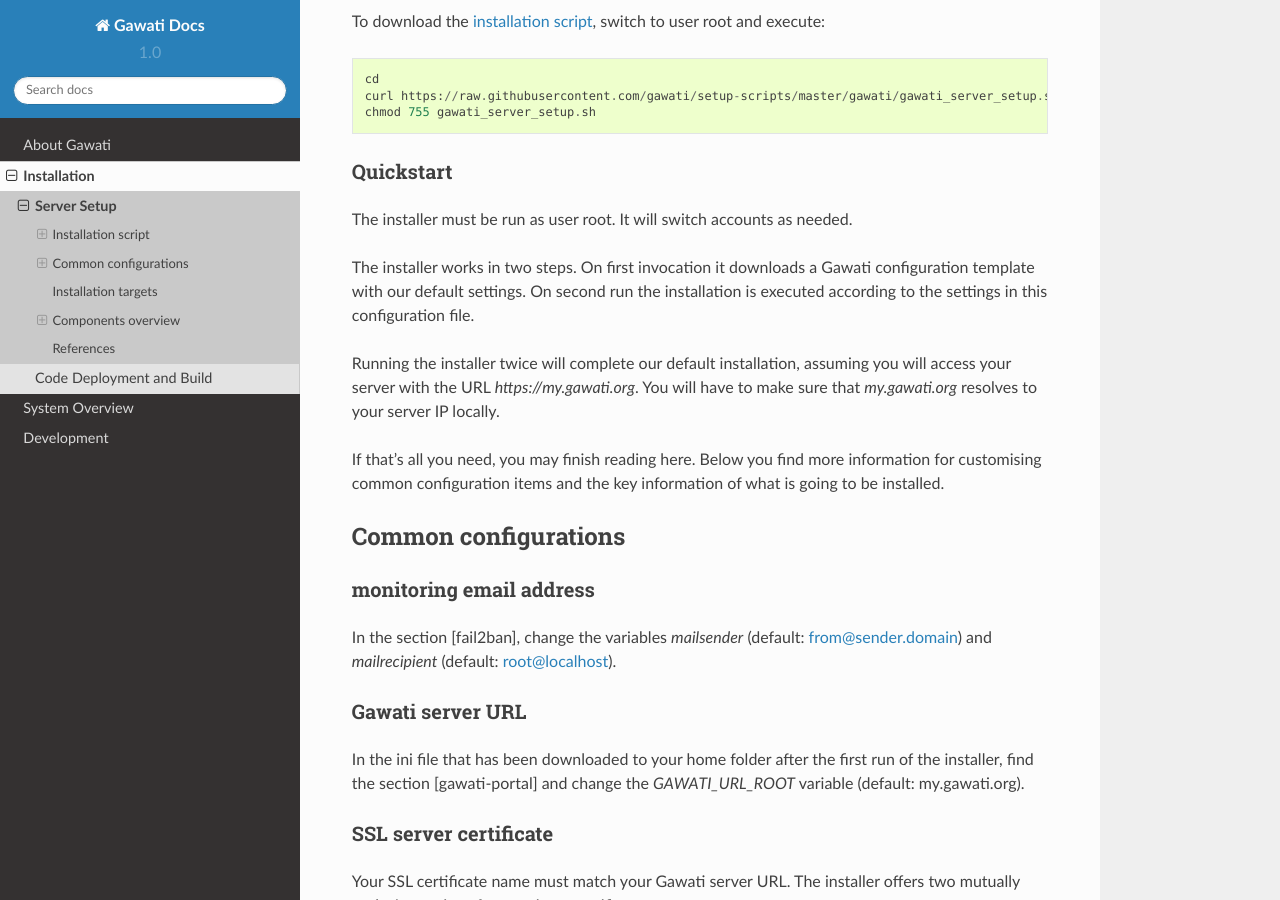
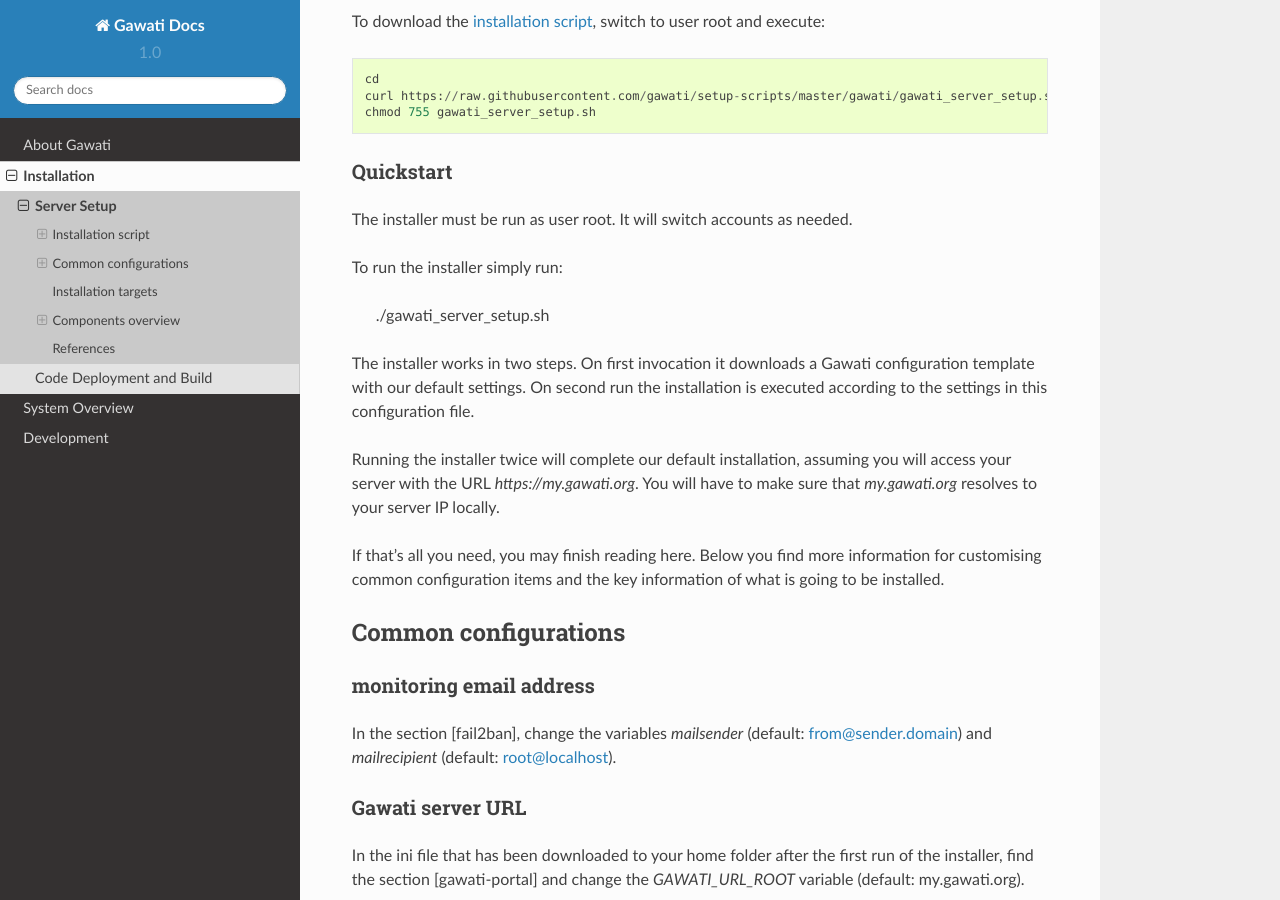
Before and after one commit to gawati/gawati-docs, a Sphinx documentation site: the page built from docs/source/setup/setup-essentials.rst, in a window 1280 px wide and 900 px high, scrolled down 350 px. Built offline with Sphinx 7.4.7 and the Read the Docs theme 2.0.0, drawn with Linux system fonts in a browser that asks for light colours.

Commit message:
Added a note about running the installer

```diff
--- a/docs/source/setup/setup-essentials.rst
+++ b/docs/source/setup/setup-essentials.rst
@@ -21,6 +21,10 @@ Quickstart
 ==========
 
 The installer must be run as user root. It will switch accounts as needed.
+
+To run the installer simply run:
+
+ ./gawati_server_setup.sh
 
 The installer works in two steps. On first invocation it downloads a Gawati
 configuration template with our default settings. On second run the
```
